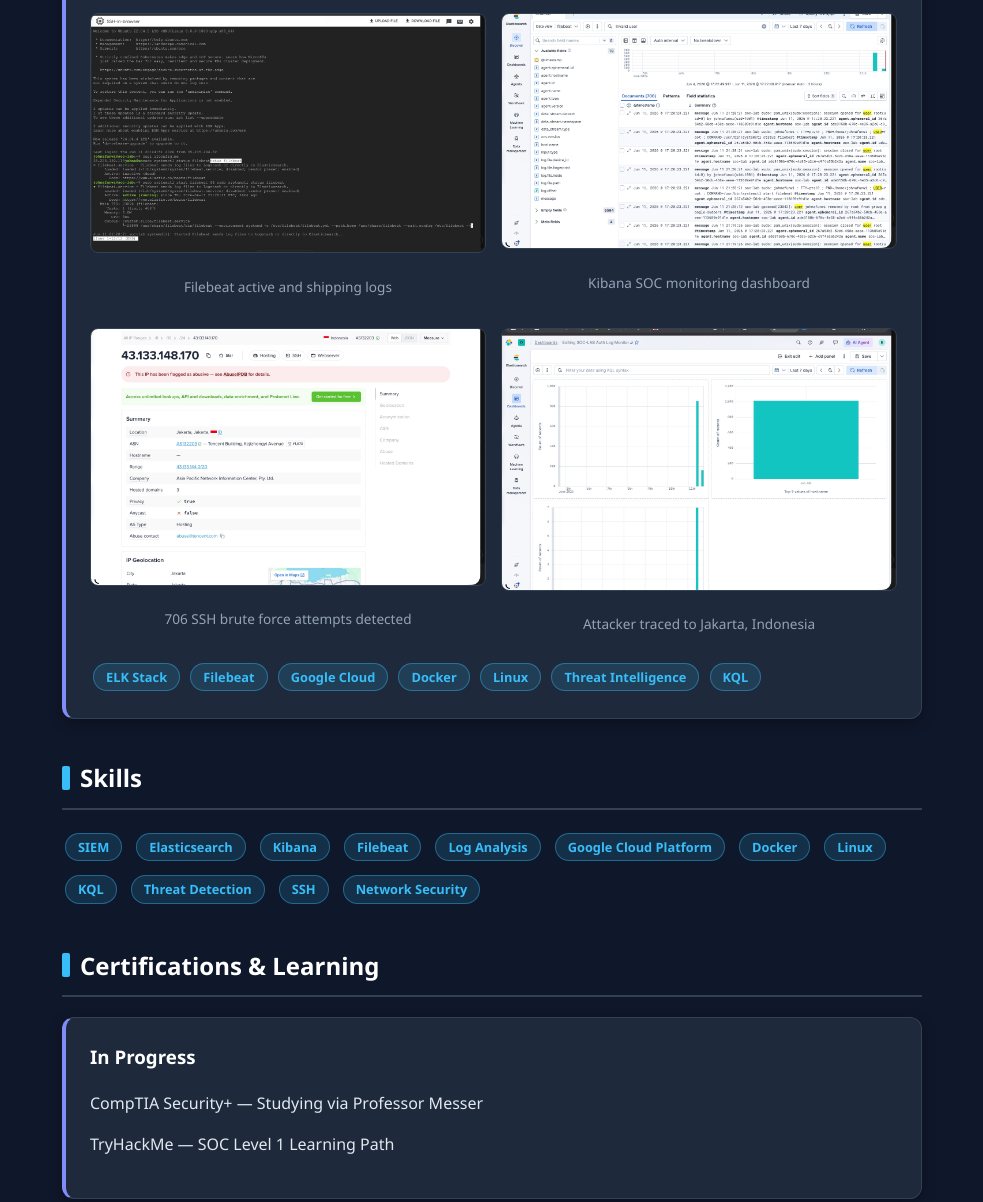
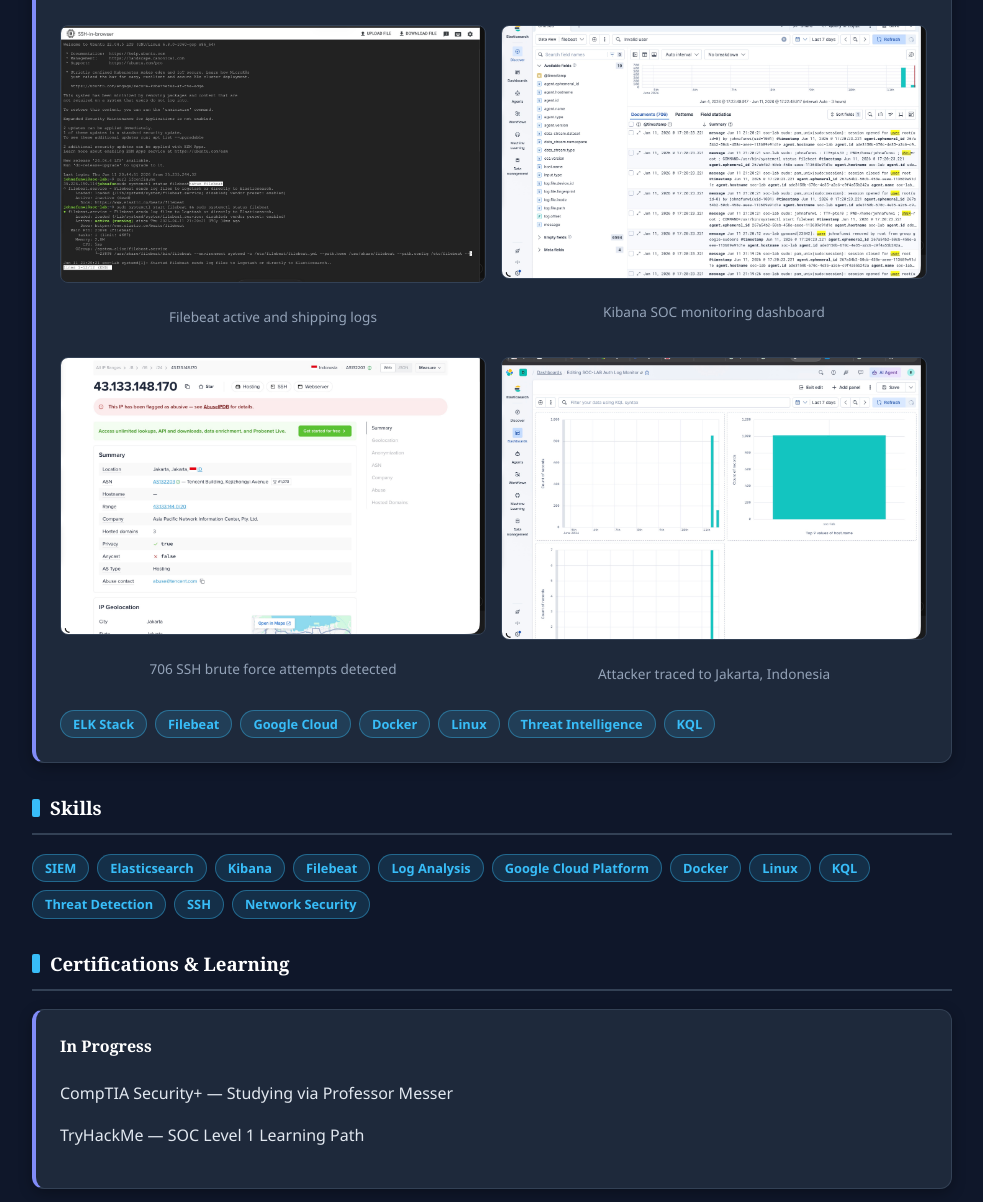
Before and after one commit to Jafunwi/Jafunwi.github.io, a plain HTML site: page index.html in a window 1280 px wide. Shown: the part 843-2045 px from the top of the page, without its empty margins (148-1131 px from the left). Drawn offline with Linux system fonts and the light colour scheme.

Commit message:
Fix portfolio page for standards checker

```diff
--- a/index.html
+++ b/index.html
@@ -3,7 +3,8 @@
 <head>
 <meta charset="UTF-8">
 <meta name="viewport" content="width=device-width, initial-scale=1.0">
-<title>Cybersecurity Portfolio</title>
+<title>John Afunwi | Cybersecurity Portfolio</title>
+<link rel="icon" type="image/svg+xml" href="images/favicon.svg">
 <style>
 :root {
   --bg: #0f172a;
@@ -13,108 +14,126 @@
   --muted: #94a3b8;
   --accent: #38bdf8;
   --accent-2: #818cf8;
+  --heading-font: Georgia, "Times New Roman", serif;
 }
 * { box-sizing: border-box; }
-body { font-family: "Segoe UI", Roboto, Arial, sans-serif; background: var(--bg); color: var(--text); margin: 0; padding: 0; line-height: 1.6; }
+html { background: var(--bg); }
+body { font-family: "Segoe UI", Roboto, Arial, sans-serif; background: var(--bg); color: var(--text); max-width: 960px; margin: 0 auto; padding: 0; line-height: 1.6; }
 header { background: linear-gradient(135deg, #1e1b4b 0%, #0f172a 60%, #0c4a6e 100%); padding: 60px 20px 50px; text-align: center; border-bottom: 3px solid var(--accent); }
-h1 { color: #fff; font-size: 2.6em; margin: 0; letter-spacing: 0.5px; }
-p.subtitle { color: var(--accent); margin-top: 12px; font-size: 1.05em; }
-.cta { text-align: center; margin: 30px 0 0; }
-.btn { display: inline-block; background: var(--accent); color: #0f172a; padding: 10px 22px; border-radius: 999px; font-weight: 600; text-decoration: none; }
-.btn:hover { background: #7dd3fc; }
-.section { max-width: 900px; margin: 40px auto; padding: 0 20px; }
-h2 { color: #fff; border-bottom: 2px solid var(--border); padding-bottom: 10px; }
-h2::before { content: ""; display: inline-block; width: 8px; height: 1em; background: var(--accent); border-radius: 2px; margin-right: 10px; vertical-align: -0.12em; }
-.card { background: var(--surface); border: 1px solid var(--border); border-radius: 12px; padding: 24px; margin-bottom: 20px; border-left: 4px solid var(--accent-2); box-shadow: 0 4px 14px rgba(0, 0, 0, 0.3); }
-.card h3 { color: #fff; margin-top: 0; }
-.tag { display: inline-block; background: rgba(56, 189, 248, 0.15); color: var(--accent); border: 1px solid rgba(56, 189, 248, 0.4); padding: 3px 12px; border-radius: 999px; font-size: 0.8em; margin: 3px; font-weight: 600; }
-.skills { display: flex; flex-wrap: wrap; gap: 8px; }
-.screenshot { width: 100%; border-radius: 8px; margin: 10px 0; border: 1px solid var(--border); }
+/* white heading text is used for contrast against the dark background */
+h1 { color: #fff; font-family: var(--heading-font); font-size: clamp(2em, 6vw, 2.6em); margin: 0; letter-spacing: 0.5px; }
+header p { color: var(--accent); margin-top: 12px; font-size: 1.05em; }
+a, a:visited { color: var(--accent); }
+nav { text-align: center; margin: 30px 0 0; }
+nav a, nav a:visited { display: inline-block; background: var(--accent); color: #0f172a; padding: 10px 22px; border-radius: 999px; font-weight: 600; text-decoration: none; }
+nav a:hover { background: #7dd3fc; }
+main { padding: 0 20px; }
+/* white heading text is used for contrast against the dark background */
+h2 { color: #fff; font-family: var(--heading-font); margin: 40px 0 10px; }
+section { margin: 30px 0; }
+/* white heading text is used for contrast against the dark background */
+h3 { color: #fff; font-family: var(--heading-font); border-bottom: 2px solid var(--border); padding-bottom: 10px; }
+h3::before { content: ""; display: inline-block; width: 8px; height: 1em; background: var(--accent); border-radius: 2px; margin-right: 10px; vertical-align: -0.12em; }
+/* black shadow is used to lift the card off the dark background */
+article { background: var(--surface); border: 1px solid var(--border); border-radius: 12px; padding: 24px; margin-bottom: 20px; border-left: 4px solid var(--accent-2); box-shadow: 0 4px 14px rgba(0, 0, 0, 0.3); }
+/* white heading text is used for contrast against the dark card */
+h4 { color: #fff; font-family: var(--heading-font); margin-top: 0; }
+.tags { list-style: none; display: flex; flex-wrap: wrap; gap: 8px; padding: 0; margin: 0; }
+.tags li { background: rgba(56, 189, 248, 0.15); color: var(--accent); border: 1px solid rgba(56, 189, 248, 0.4); padding: 3px 12px; border-radius: 999px; font-size: 0.8em; font-weight: 600; }
 .screenshot-grid { display: grid; grid-template-columns: 1fr 1fr; gap: 15px; margin: 20px 0; }
-.screenshot-item { text-align: center; }
-.screenshot-item p { color: var(--muted); font-size: 0.85em; margin: 5px 0; }
+figure { margin: 0; text-align: center; }
+figure img { width: 100%; border-radius: 8px; margin: 10px 0; border: 1px solid var(--border); }
+figcaption { color: var(--muted); font-size: 0.85em; margin: 5px 0; }
 footer { text-align: center; padding: 30px 20px; color: var(--muted); border-top: 1px solid var(--border); margin-top: 40px; background: #0b1220; }
-footer a { color: var(--accent); margin: 0 10px; }
+footer a, footer a:visited { margin: 0 10px; }
 @media (max-width: 600px) {
   .screenshot-grid { grid-template-columns: 1fr; }
-  h1 { font-size: 2em; }
 }
 </style>
 <script src="https://lint.page/kit/4d0fe3.js"></script>
 </head>
 <body>
+<!-- Comment: one div is used because the screenshot grid needs a generic layout wrapper with no semantic element. No spans are used. The class screenshot-grid styles that grid, the class tags styles the tag lists, and the two ids on the footer links are required by the validator script at the bottom of the page. -->
 <header>
 <h1>John Afunwi</h1>
-<p class="subtitle">Cybersecurity Enthusiast | SOC Analyst in Training | GCP | ELK Stack</p>
+<p><em>Cybersecurity Enthusiast | SOC Analyst in Training | GCP | ELK Stack</em></p>
 </header>
-<div class="cta"><a class="btn" href="itis3135/">Click to go to my ITIS3135 site</a></div>
-<div class="section">
-<h2>About Me</h2>
+<nav>
+<a href="itis3135/">Click to go to my ITIS3135 site</a>
+</nav>
+<main>
+<h2>Cybersecurity Portfolio</h2>
+
+<section>
+<h3>About Me</h3>
 <p>Aspiring cybersecurity professional with hands-on experience building and operating a home SOC lab. Passionate about threat detection, log analysis, and defending systems against real-world attacks.</p>
-</div>
+</section>
 
-<div class="section">
-<h2>Projects</h2>
-<div class="card">
-<h3>Home SOC Lab — ELK Stack SIEM on Google Cloud Platform</h3>
+<section>
+<h3>Projects</h3>
+<article>
+<h4>Home SOC Lab: ELK Stack SIEM on Google Cloud Platform</h4>
 <p>Deployed a fully functional SIEM environment on a Google Cloud Platform VM using Docker containers. Configured Filebeat to ingest Linux authentication logs in real time into Elasticsearch. Used Kibana to detect and investigate a live SSH brute force attack, tracing the attacker to Jakarta, Indonesia via threat intelligence lookup.</p>
 <p><strong>Key findings:</strong> 706+ brute force attempts detected, attacker IP 43.133.148.170 identified as Tencent-hosted infrastructure in Indonesia.</p>
 
 <div class="screenshot-grid">
-<div class="screenshot-item">
-<img src="IMG_0245.jpeg" class="screenshot" alt="Filebeat Running">
-<p>Filebeat active and shipping logs</p>
-</div>
-<div class="screenshot-item">
-<img src="IMG_0247.jpeg" class="screenshot" alt="Kibana Dashboard">
-<p>Kibana SOC monitoring dashboard</p>
-</div>
-<div class="screenshot-item">
-<img src="IMG_0248.jpeg" class="screenshot" alt="Brute Force Detection">
-<p>706 SSH brute force attempts detected</p>
-</div>
-<div class="screenshot-item">
-<img src="IMG_0249.jpeg" class="screenshot" alt="Threat Intelligence">
-<p>Attacker traced to Jakarta, Indonesia</p>
-</div>
+<figure>
+<img src="images/filebeat-running.jpeg" alt="Filebeat Running">
+<figcaption>Filebeat active and shipping logs</figcaption>
+</figure>
+<figure>
+<img src="images/kibana-dashboard.jpeg" alt="Kibana Dashboard">
+<figcaption>Kibana SOC monitoring dashboard</figcaption>
+</figure>
+<figure>
+<img src="images/brute-force-detection.jpeg" alt="Brute Force Detection">
+<figcaption>706 SSH brute force attempts detected</figcaption>
+</figure>
+<figure>
+<img src="images/threat-intelligence.jpeg" alt="Threat Intelligence">
+<figcaption>Attacker traced to Jakarta, Indonesia</figcaption>
+</figure>
 </div>
 
-<span class="tag">ELK Stack</span>
-<span class="tag">Filebeat</span>
-<span class="tag">Google Cloud</span>
-<span class="tag">Docker</span>
-<span class="tag">Linux</span>
-<span class="tag">Threat Intelligence</span>
-<span class="tag">KQL</span>
-</div>
-</div>
+<ul class="tags">
+<li>ELK Stack</li>
+<li>Filebeat</li>
+<li>Google Cloud</li>
+<li>Docker</li>
+<li>Linux</li>
+<li>Threat Intelligence</li>
+<li>KQL</li>
+</ul>
+</article>
+</section>
 
-<div class="section">
-<h2>Skills</h2>
-<div class="skills">
-<span class="tag">SIEM</span>
-<span class="tag">Elasticsearch</span>
-<span class="tag">Kibana</span>
-<span class="tag">Filebeat</span>
-<span class="tag">Log Analysis</span>
-<span class="tag">Google Cloud Platform</span>
-<span class="tag">Docker</span>
-<span class="tag">Linux</span>
-<span class="tag">KQL</span>
-<span class="tag">Threat Detection</span>
-<span class="tag">SSH</span>
-<span class="tag">Network Security</span>
-</div>
-</div>
+<section>
+<h3>Skills</h3>
+<ul class="tags">
+<li>SIEM</li>
+<li>Elasticsearch</li>
+<li>Kibana</li>
+<li>Filebeat</li>
+<li>Log Analysis</li>
+<li>Google Cloud Platform</li>
+<li>Docker</li>
+<li>Linux</li>
+<li>KQL</li>
+<li>Threat Detection</li>
+<li>SSH</li>
+<li>Network Security</li>
+</ul>
+</section>
 
-<div class="section">
-<h2>Certifications &amp; Learning</h2>
-<div class="card">
-<h3>In Progress</h3>
+<section>
+<h3>Certifications &amp; Learning</h3>
+<article>
+<h4>In Progress</h4>
 <p>CompTIA Security+ — Studying via Professor Messer</p>
 <p>TryHackMe — SOC Level 1 Learning Path</p>
-</div>
-</div>
+</article>
+</section>
+</main>
 
 <footer>
 <p>John Afunwi — Cybersecurity Portfolio — jafunwi.github.io</p>
```
Also changed, not shown: images/brute-force-detection.jpeg (renamed from IMG_0248.jpeg), images/favicon.svg (added), images/filebeat-running.jpeg (renamed from IMG_0245.jpeg), images/kibana-dashboard.jpeg (renamed from IMG_0247.jpeg), images/threat-intelligence.jpeg (renamed from IMG_0249.jpeg).
